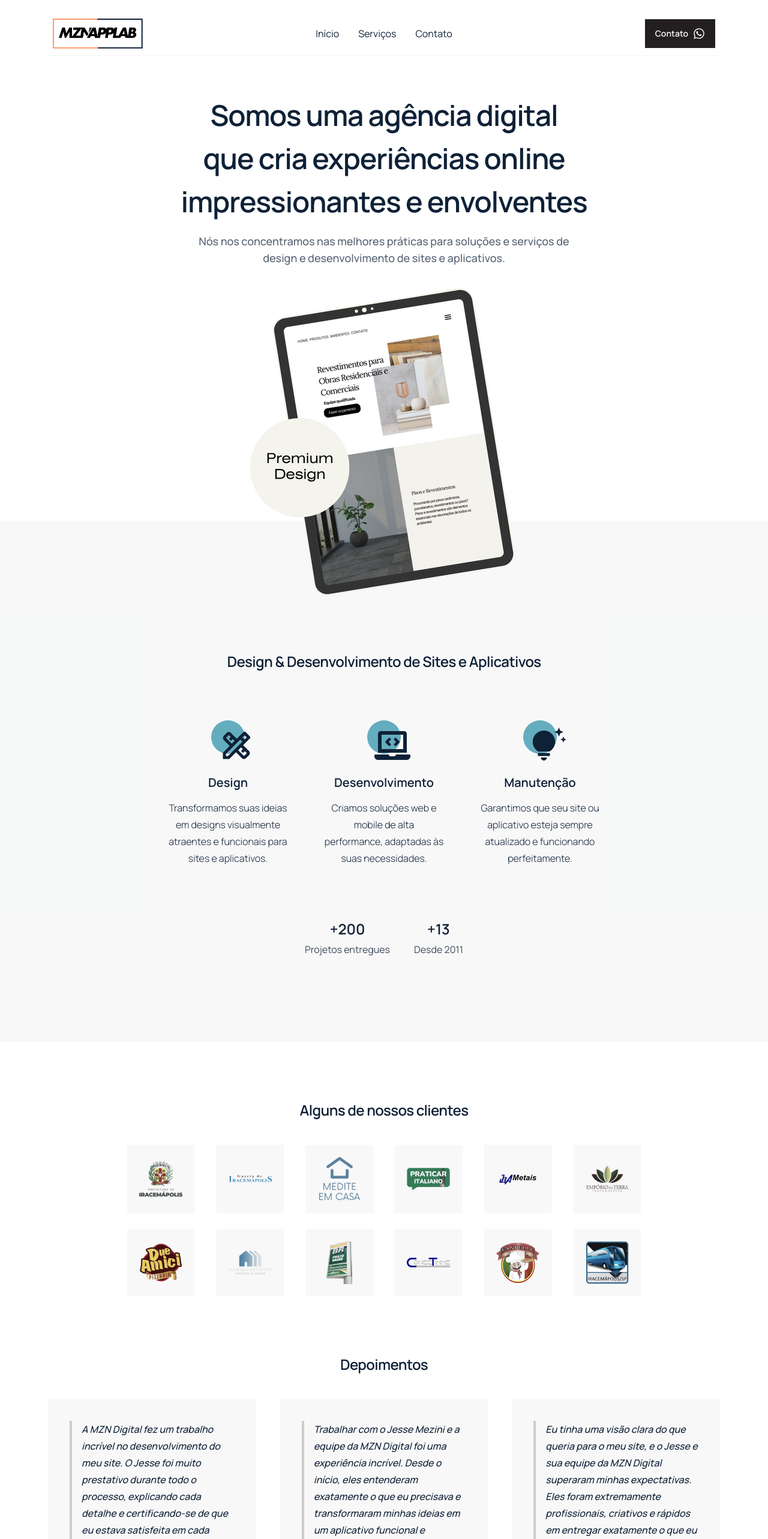
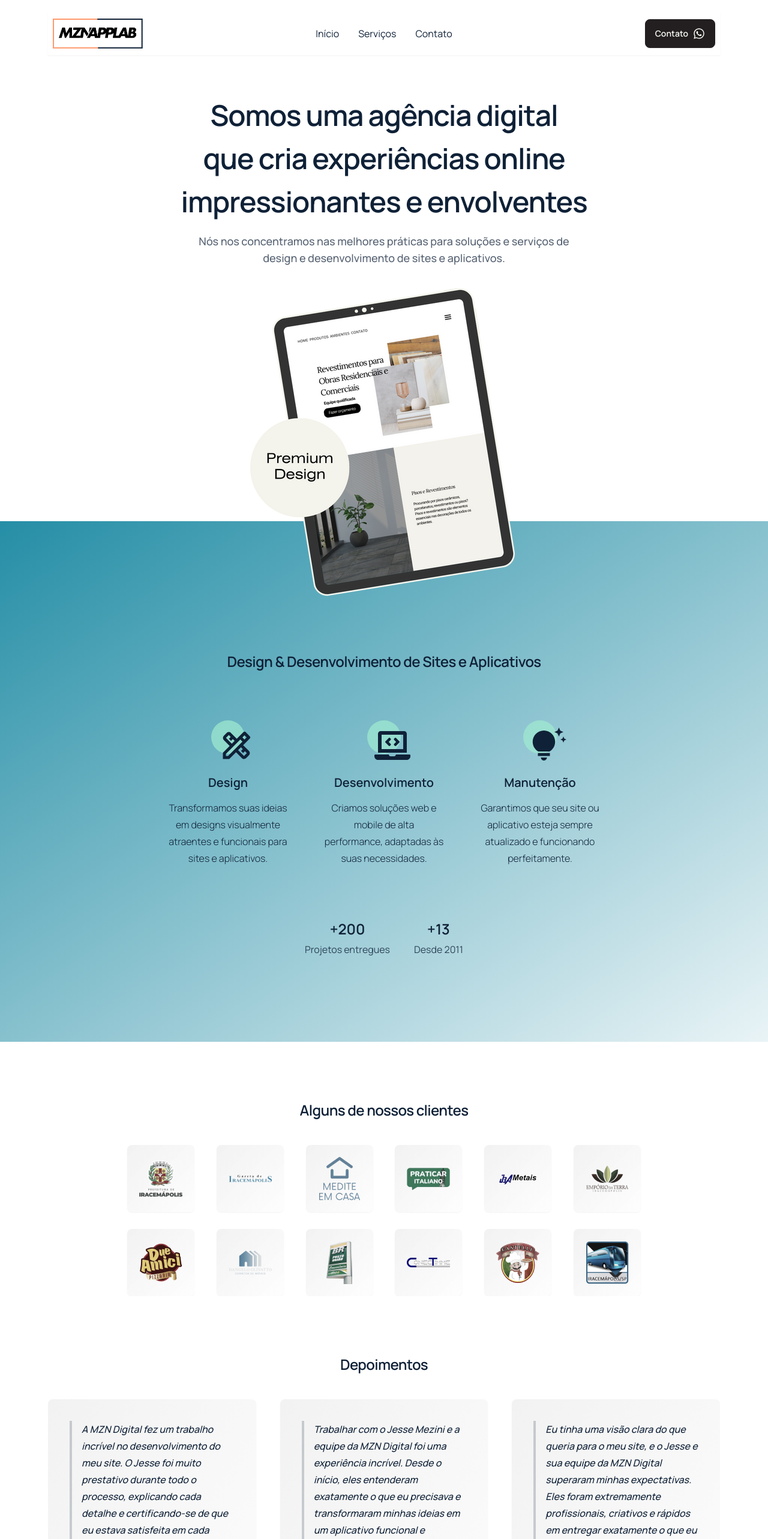
Before and after one commit to jessemezini/feacomoveis.com.br, a Next.js app: page / in a window 1280 px wide. Shown: the top 2566 px of the page at 60% size. Built offline with nearby package versions, Linux system fonts and the light colour scheme.

Commit message:
styles ok

```diff
--- a/src/components/clients.tsx
+++ b/src/components/clients.tsx
@@ -95,7 +95,7 @@ export default function Clients() {
         {data.map((item, index) => (
           <SwiperSlide key={index}>
             <div className="flex flex-col justify-center items-center gap-y-7">
-              <div className="bg-base-200/50 shadow-sm w-28 h-28 p-3 flex justify-center items-center grayscale-[50%]">
+              <div className="bg-gradient-to-br from-base-200 to-base-200/10 shadow-sm w-28 h-28 p-3 rounded-lg flex justify-center items-center grayscale-[60%]">
                 <Image
                   src={item.img}
                   alt={item.alt}
@@ -104,7 +104,7 @@ export default function Clients() {
                   quality={100}
                 />
               </div>
-              <div className="bg-base-200/50 shadow-sm w-28 h-28 p-3 flex justify-center items-center grayscale-[50%]">
+              <div className="bg-gradient-to-br from-base-200 to-base-200/10 shadow-sm w-28 h-28 p-3 rounded-lg flex justify-center items-center grayscale-[60%]">
                 <Image
                   src={item.img2}
                   alt={item.alt2}
--- a/src/components/footer.tsx
+++ b/src/components/footer.tsx
@@ -7,36 +7,36 @@ import {
 
 export default function Footer() {
   return (
-    <footer id="contact" className="bg-primary text-primary-content">
+    <footer
+      id="contact"
+      className="bg-gradient-to-tr from-secondary to-secondary/10"
+    >
       <div className="container mx-auto py-10">
         <h2 className="my-6 text-center text-xl sm:text-2xl leading-normal sm:leading-normal tracking-tight">
           Entre em contato conosco!
         </h2>
 
-        <p className="flex gap-x-2 justify-center items-center mb-6">
-          <FaCopyright /> MZN Digital - {new Date().getFullYear()}
-        </p>
-
         <div className="flex justify-center gap-3">
-          <a
-            href="https://wa.me/5519983373120"
-            className="btn btn-lg btn-outline btn-accent"
-          >
+          <a href="https://wa.me/5519983373120" className="btn btn-accent">
             <FaWhatsapp size={26} />
           </a>
           <a
             href="https://www.instagram.com/mznapplab/"
-            className="btn btn-lg btn-outline btn-accent"
+            className="btn btn-accent"
           >
             <FaInstagram size={26} />
           </a>
           <a
             href="https://www.facebook.com/mznapplab"
-            className="btn btn-lg btn-outline btn-accent"
+            className="btn btn-accent"
           >
             <FaFacebook size={26} />
           </a>
         </div>
+
+        <p className="flex gap-x-2 justify-center items-center my-6">
+          <FaCopyright /> MZN Digital - {new Date().getFullYear()}
+        </p>
       </div>
     </footer>
   );
--- a/src/components/services.tsx
+++ b/src/components/services.tsx
@@ -8,7 +8,7 @@ export default function Services() {
     <section
       id="services"
       data-theme={THEME}
-      className="bg-base-200/50 -mt-32 pt-44 pb-20"
+      className="bg-gradient-to-br from-secondary to-secondary/10 -mt-32 pt-44 pb-20"
     >
       <div className="container mx-auto my-10 text-center px-5">
         <h2 className="text-center text-2xl leading-normal tracking-tight mb-10">
@@ -17,7 +17,7 @@ export default function Services() {
 
         <div className="max-w-3xl mx-auto flex flex-col sm:flex-row gap-3 text-left [&>div]:prose [&>div]:py-10 [&>div]:px-6 [&>div]:flex-1">
           <div className="text-center">
-            <div className="bg-secondary/70 rounded-full mx-auto relative w-14 h-14">
+            <div className="bg-accent/70 rounded-full mx-auto relative w-14 h-14">
               <MdOutlineDesignServices
                 size={60}
                 className="text-secondary-content absolute -right-4 -bottom-4"
@@ -32,7 +32,7 @@ export default function Services() {
           </div>
 
           <div className="text-center">
-            <div className="bg-secondary/70 rounded-full mx-auto relative w-14 h-14">
+            <div className="bg-accent/70 rounded-full mx-auto relative w-14 h-14">
               <FaLaptopCode
                 size={60}
                 className="text-secondary-content absolute -right-4 -bottom-4"
@@ -47,7 +47,7 @@ export default function Services() {
           </div>
 
           <div className="text-center">
-            <div className="bg-secondary/70 rounded-full mx-auto relative w-14 h-14">
+            <div className="bg-accent/70 rounded-full mx-auto relative w-14 h-14">
               <MdTipsAndUpdates
                 size={60}
                 className="text-secondary-content absolute -right-4 -bottom-4"
--- a/src/components/testimonials.tsx
+++ b/src/components/testimonials.tsx
@@ -64,7 +64,7 @@ export default function Testimonials() {
         >
           {data.map((item, index) => (
             <SwiperSlide key={index}>
-              <div className="bg-base-200/50 p-9 prose">
+              <div className="bg-gradient-to-br from-base-200 to-base-200/10 shadow-sm p-9 prose rounded-lg">
                 <blockquote>{item.text}</blockquote>
                 <div className="mt-5">
                   <h4>{item.name}</h4>
--- a/tailwind.config.ts
+++ b/tailwind.config.ts
@@ -29,9 +29,9 @@ const config: Config = {
           "primary-content": "#fafbf5",
           secondary: "#258EA6",
           "secondary-content": "#0f2137",
-          accent: "#fafbf5",
+          accent: "#A0ECD0",
           "accent-content": "#0f2137",
-          "--rounded-btn": "0",
+          // "--rounded-btn": "0",
         },
       },
     ],
```
